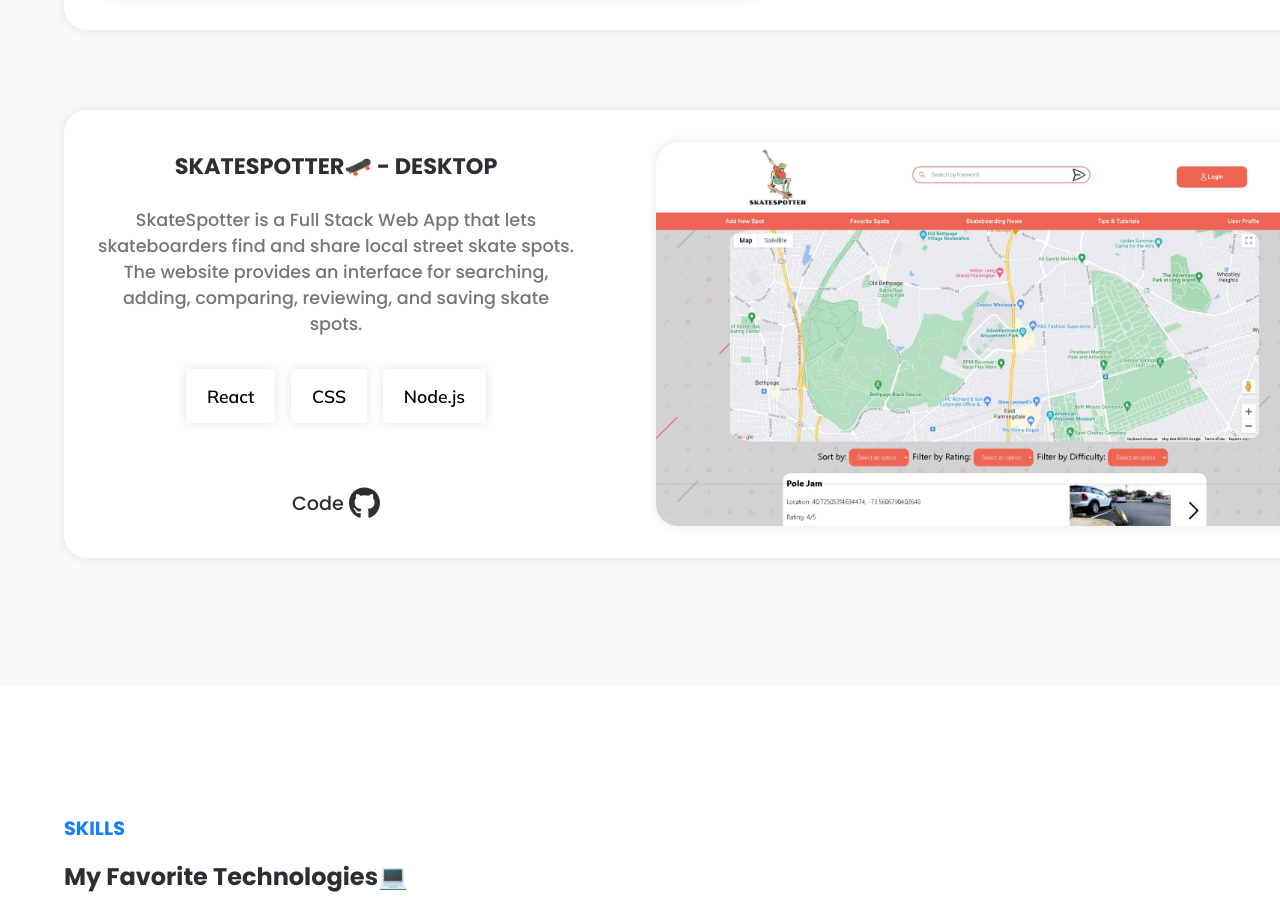
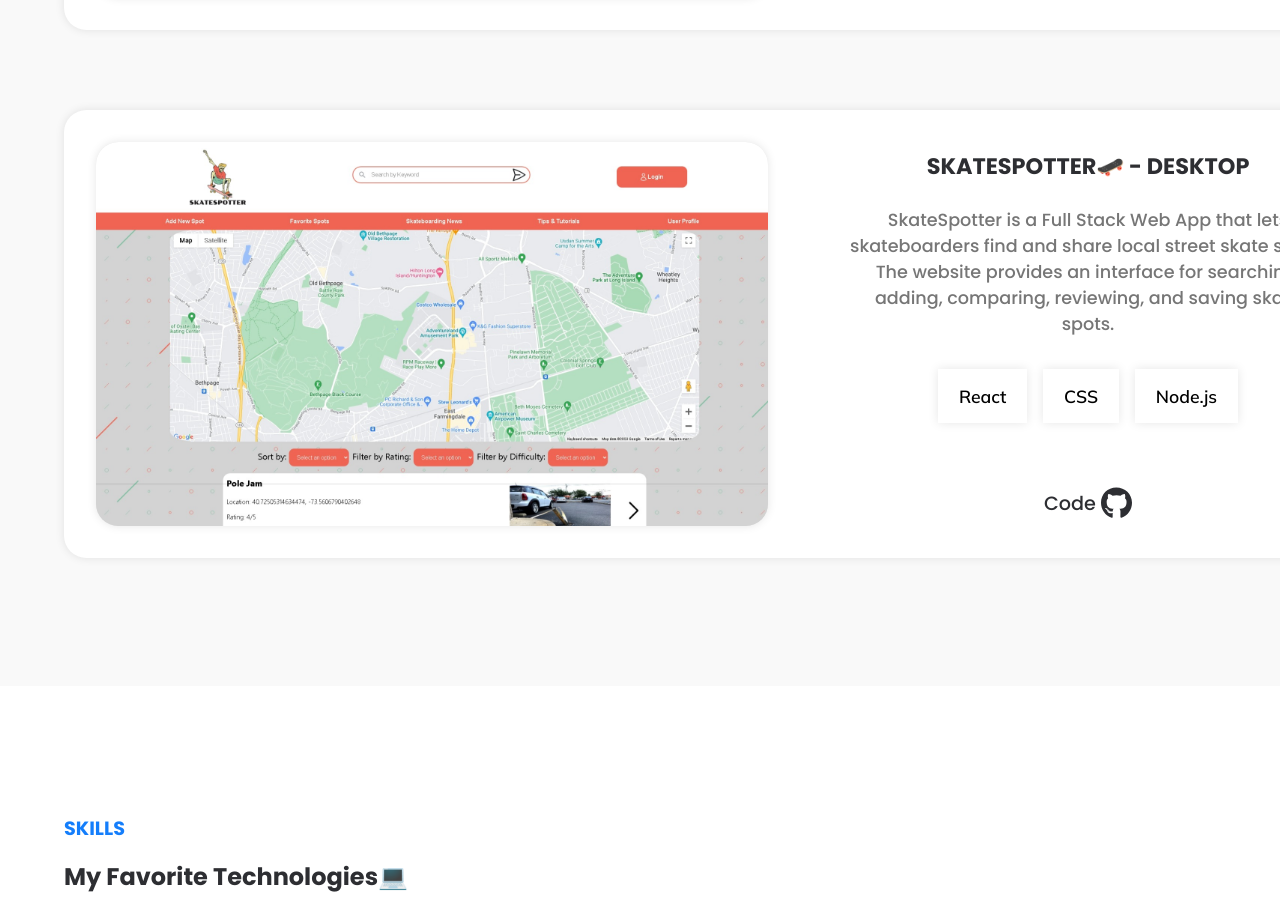
Before and after one commit to chrisMasoud/portfolio, a React (Create React App) app: page / in a window 1280 px wide. Shown: the part 2739-3646 px from the top of the page. Built offline with nearby package versions, Linux system fonts and the light colour scheme.

Commit message:
fixed project cards

```diff
--- a/src/components/Projects.jsx
+++ b/src/components/Projects.jsx
@@ -50,7 +50,7 @@
                 </div>
               </div>
             </div>
-            <div className="project-card-reversed">
+            <div className="project-card">
               <div className="project-img">
                 <img src={img} alt="SkateSpotter Image" className="img" />
               </div>
--- a/src/styles/Projects.css
+++ b/src/styles/Projects.css
@@ -41,32 +41,6 @@
 
   @media (max-width: 900px) {
     justify-content: center;
-  }
-}
-
-.project-card-reversed {
-  display: flex;
-  flex-direction: row-reverse;
-  gap: 5rem;
-  margin: 0 auto;
-  padding: 2rem;
-  background-color: #fff;
-  border-radius: 1.4rem;
-  box-shadow: 0 0 10px rgba(0, 0, 0, 0.1);
-  height: 28rem;
-  width: 10;
-  box-sizing: border-box;
-
-  @media (max-width: 460px) {
-    width: 100%;
-  }
-
-  @media (max-width: 1020px) {
-    flex-direction: column !important;
-    gap: 3rem;
-    height: 45rem;
-    margin: 0 auto;
-    width: fit-content;
   }
 }
 
```
